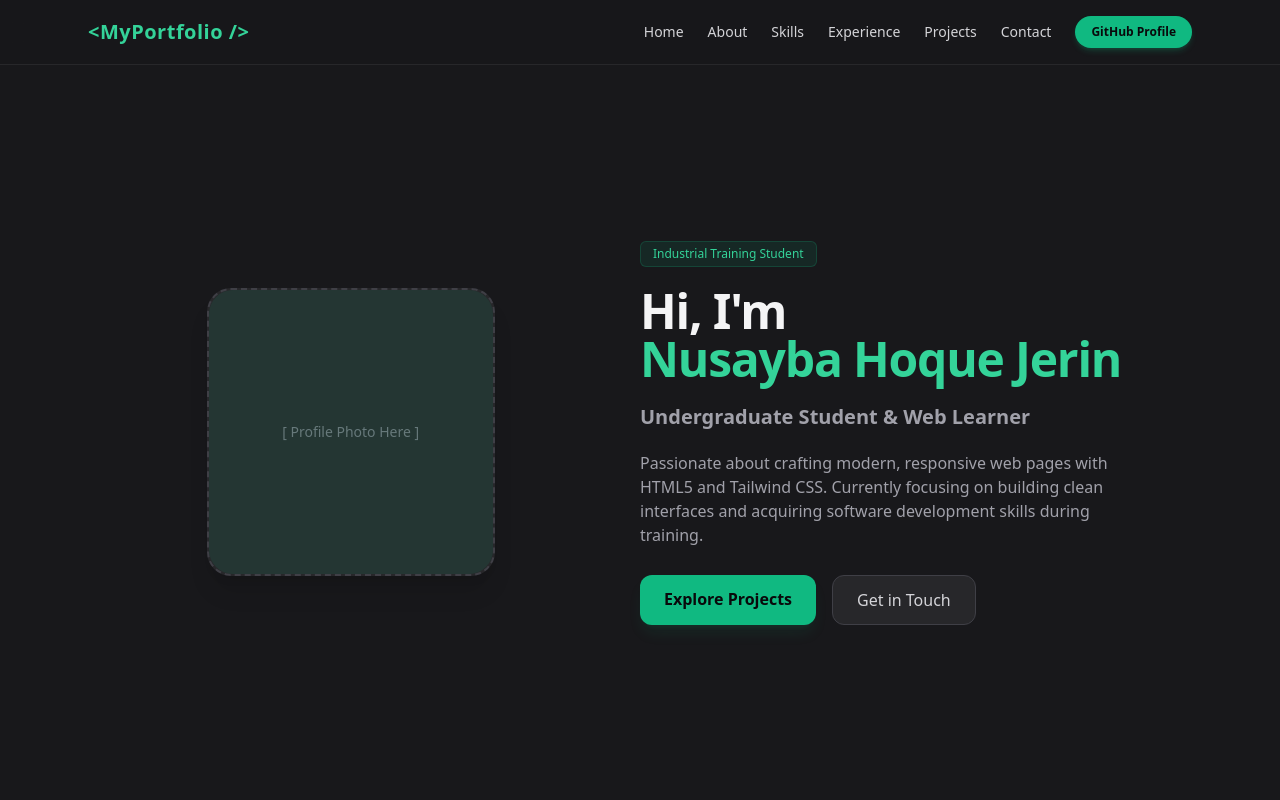
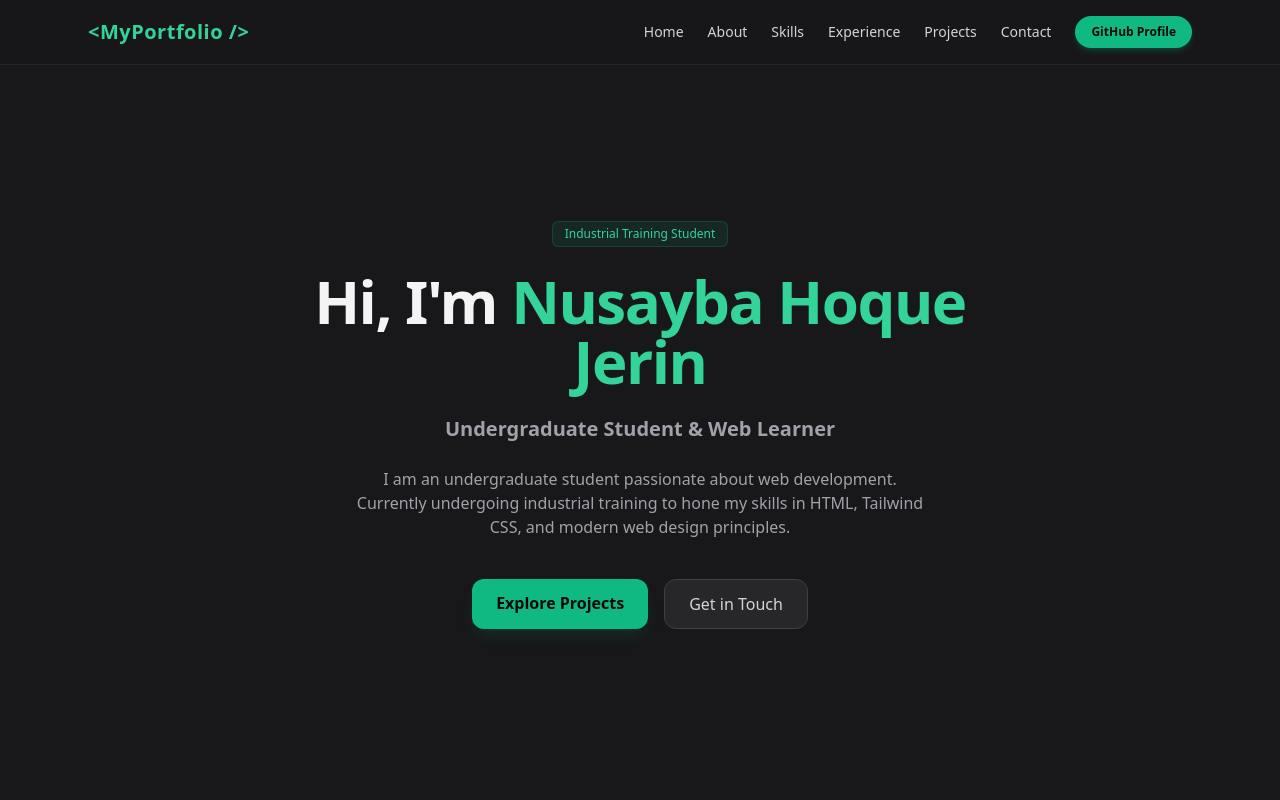
Before and after one commit to nusayba1226/my-portfolio, a plain HTML site: page index.html in a window 1280 px wide. Shown: the top 800 px of the page. Drawn offline with nearby package versions, Linux system fonts and the light colour scheme.

Commit message:
updated portfolio code without photo section

```diff
--- a/index.html
+++ b/index.html
@@ -3,7 +3,7 @@
 <head>
   <meta charset="UTF-8">
   <meta name="viewport" content="width=device-width, initial-scale=1.0">
-  <title>My Personal Portfolio</title>
+  <title>Nusayba - Portfolio</title>
   <!-- Tailwind CSS CDN -->
   <script src="https://cdn.tailwindcss.com"></script>
 </head>
@@ -24,37 +24,28 @@
         <a href="#projects" class="hover:text-emerald-400 transition duration-200">Projects</a>
         <a href="#contact" class="hover:text-emerald-400 transition duration-200">Contact</a>
         <a href="https://github.com/nusayba1226/my-portfolio" target="_blank" class="px-4 py-2 text-xs font-semibold bg-emerald-500 hover:bg-emerald-600 text-zinc-950 rounded-full transition duration-300 shadow-md shadow-emerald-500/20">
-  GitHub Profile
-</a>
+          GitHub Profile
+        </a>
       </nav>
     </div>
   </header>
 
-  <!-- Hero Section -->
-  <section id="home" class="min-h-screen flex flex-col md:flex-row items-center justify-between px-6 md:px-20 pt-32 pb-16 max-w-6xl mx-auto">
-    <!-- Image Left side for different visual structure -->
-    <div class="md:w-5/12 mb-10 md:mb-0 flex justify-center order-2 md:order-1">
-      <div class="relative w-64 h-64 md:w-72 md:h-72 bg-zinc-800 rounded-3xl flex items-center justify-center border-2 border-dashed border-zinc-700 shadow-xl group">
-        <div class="absolute inset-0 bg-emerald-500/10 group-hover:bg-emerald-500/20 transition duration-300 rounded-3xl"></div>
-        <span class="text-zinc-500 text-sm font-medium text-center px-4">[ Profile Photo Here ]</span>
-      </div>
-    </div>
-
-    <!-- Text Content Right side -->
-    <div class="md:w-6/12 space-y-5 text-center md:text-left order-1 md:order-2">
+  <!-- Hero Section (Centered without Photo) -->
+  <section id="home" class="min-h-screen flex flex-col items-center justify-center px-6 md:px-20 pt-28 pb-16 max-w-4xl mx-auto text-center">
+    <div class="space-y-6">
       <div class="inline-block px-3 py-1 text-xs bg-emerald-500/10 text-emerald-400 rounded-md border border-emerald-500/20 font-medium">
         Industrial Training Student
       </div>
-      <h1 class="text-4xl md:text-5xl font-black tracking-tight">
-        Hi, I'm <br><span class="text-emerald-400">Nusayba Hoque Jerin</span>
+      <h1 class="text-4xl md:text-6xl font-black tracking-tight leading-tight">
+        Hi, I'm <span class="text-emerald-400">Nusayba Hoque Jerin</span>
       </h1>
       <h2 class="text-lg md:text-xl text-zinc-400 font-semibold">Undergraduate Student & Web Learner</h2>
-      <p class="text-zinc-400 max-w-lg leading-relaxed text-sm md:text-base">
-        Passionate about crafting modern, responsive web pages with HTML5 and Tailwind CSS. Currently focusing on building clean interfaces and acquiring software development skills during training.
+      <p class="text-zinc-400 max-w-xl mx-auto leading-relaxed text-sm md:text-base">
+        I am an undergraduate student passionate about web development. Currently undergoing industrial training to hone my skills in HTML, Tailwind CSS, and modern web design principles.
       </p>
 
       <!-- Action Buttons -->
-      <div class="pt-2 flex justify-center md:justify-start space-x-4">
+      <div class="pt-4 flex justify-center space-x-4">
         <a href="#projects" class="px-6 py-3 bg-emerald-500 hover:bg-emerald-600 text-zinc-950 rounded-xl font-semibold shadow-lg shadow-emerald-500/10 transition duration-300">
           Explore Projects
         </a>
@@ -86,7 +77,7 @@
     </div>
 
     <div class="grid grid-cols-2 md:grid-cols-4 gap-6">
-      <!-- Skill Card -->
+      <!-- Skill Cards -->
       <div class="bg-zinc-800/50 p-6 rounded-2xl border border-zinc-800 text-left hover:border-emerald-500/40 transition duration-300">
         <div class="w-10 h-10 bg-emerald-500/10 rounded-lg flex items-center justify-center text-emerald-400 font-bold mb-4">&lt;/&gt;</div>
         <h3 class="font-bold text-lg text-zinc-100">HTML5</h3>
@@ -188,10 +179,10 @@
 
       <form class="space-y-4">
         <div>
-          <input type="text" placeholder="nusayba hoque jerin" required class="w-full p-3.5 rounded-xl bg-zinc-900 border border-zinc-800 text-sm text-zinc-100 focus:outline-none focus:border-emerald-500 transition duration-200">
+          <input type="text" placeholder="Your Name" required class="w-full p-3.5 rounded-xl bg-zinc-900 border border-zinc-800 text-sm text-zinc-100 focus:outline-none focus:border-emerald-500 transition duration-200">
         </div>
         <div>
-          <input type="email" placeholder="nusaybajerin@gmail.com" required class="w-full p-3.5 rounded-lg bg-zinc-900 border border-zinc-800 text-sm text-zinc-100 focus:outline-none focus:border-emerald-500 transition duration-200">
+          <input type="email" placeholder="Your Email" required class="w-full p-3.5 rounded-lg bg-zinc-900 border border-zinc-800 text-sm text-zinc-100 focus:outline-none focus:border-emerald-500 transition duration-200">
         </div>
         <div>
           <textarea rows="4" placeholder="Your Message" required class="w-full p-3.5 rounded-xl bg-zinc-900 border border-zinc-800 text-sm text-zinc-100 focus:outline-none focus:border-emerald-500 transition duration-200"></textarea>
@@ -205,7 +196,7 @@
 
   <!-- Footer -->
   <footer class="py-6 text-center text-zinc-500 text-xs border-t border-zinc-800">
-    © 2026 Your Name. Portfolio created for Industrial Training.
+    © 2026 Nusayba Hoque Jerin. Portfolio created for Industrial Training.
   </footer>
 
 </body>
```
